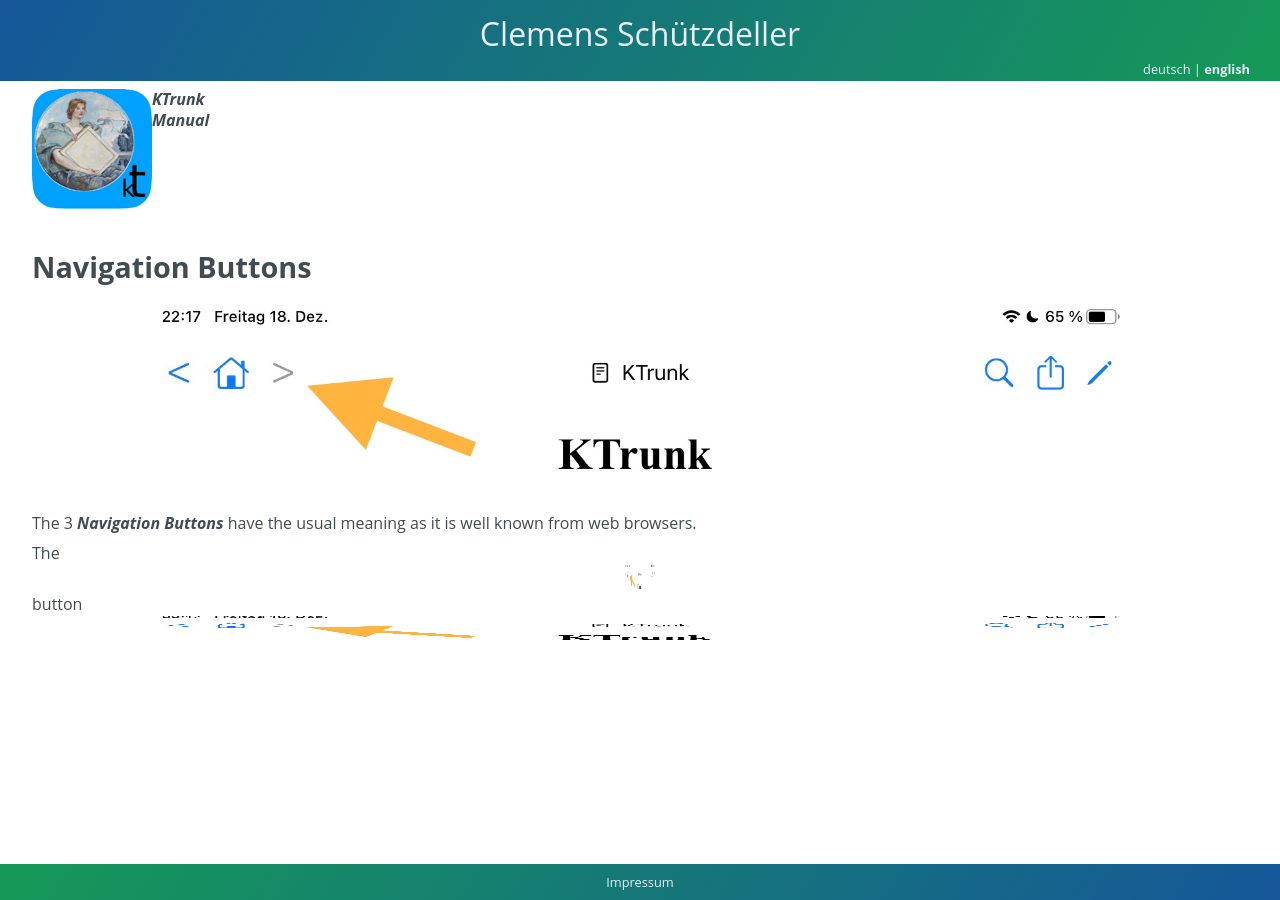
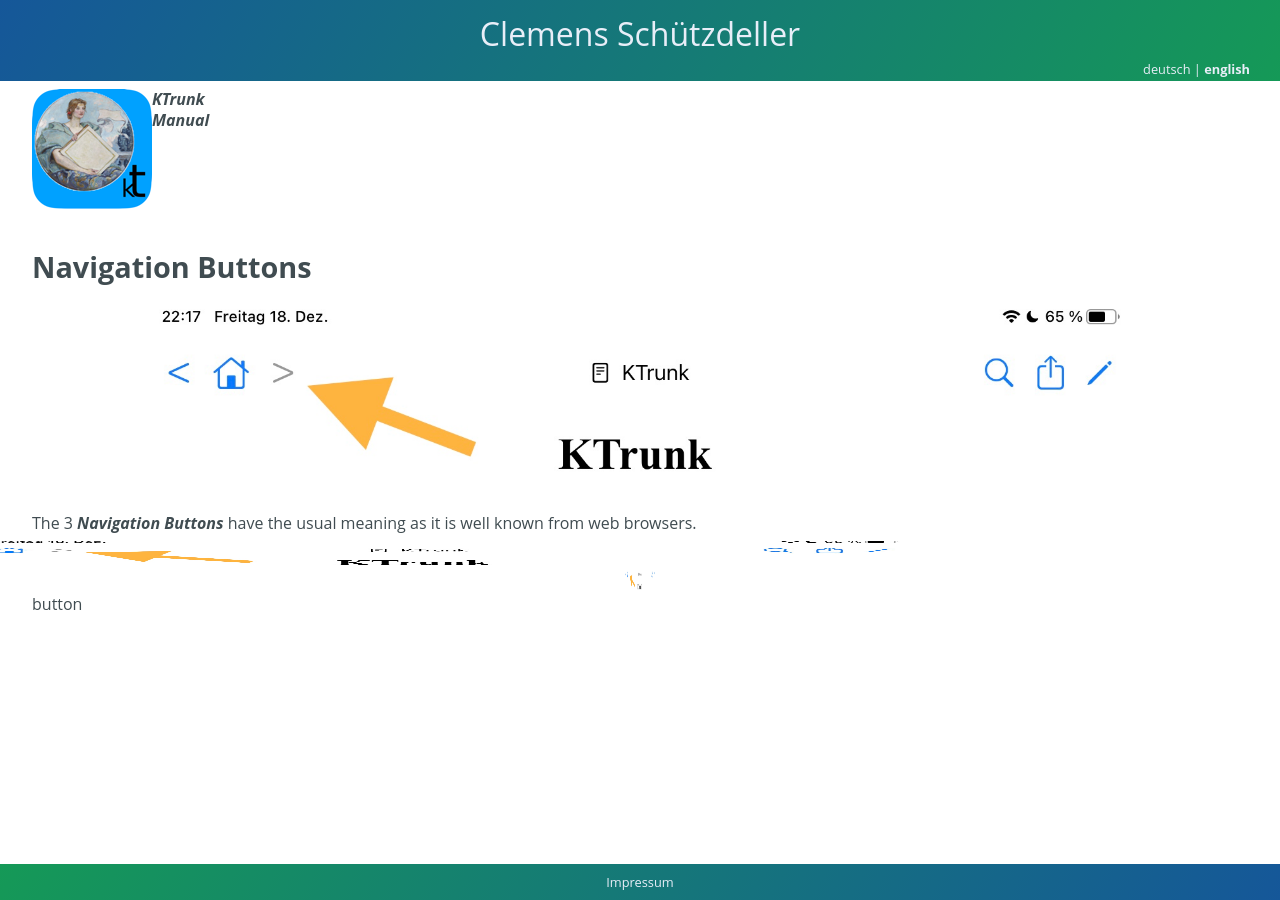
Before and after one commit to cs-LA/home, a Jekyll site: the page built from KTrunk/Manual/NavigationButtons.md, in a window 1280 px wide. Built offline with Jekyll 4.4.1, drawn with Linux system fonts in a browser that asks for light colours; our own code applies the rules of GitHub Pages for plain Markdown files.

Commit message:
Update NavigationButtons.md

```diff
--- a/KTrunk/Manual/NavigationButtons.md
+++ b/KTrunk/Manual/NavigationButtons.md
@@ -17,7 +17,7 @@
 
 <span class="en">The <img src="NavigationButtons.png" style="width: 30px; height: 30px;"> button</span>
 <span class="de"></span>
-<img src="NavigationButtons.png" width=30px height=30px margin="-75px 0 0 -100px">
+<img src="NavigationButtons.png" width=30px height=30px style="margin: -75px 0 0 -100px;">
 <span class="en"></span>
 <span class="de"></span>
 
```
